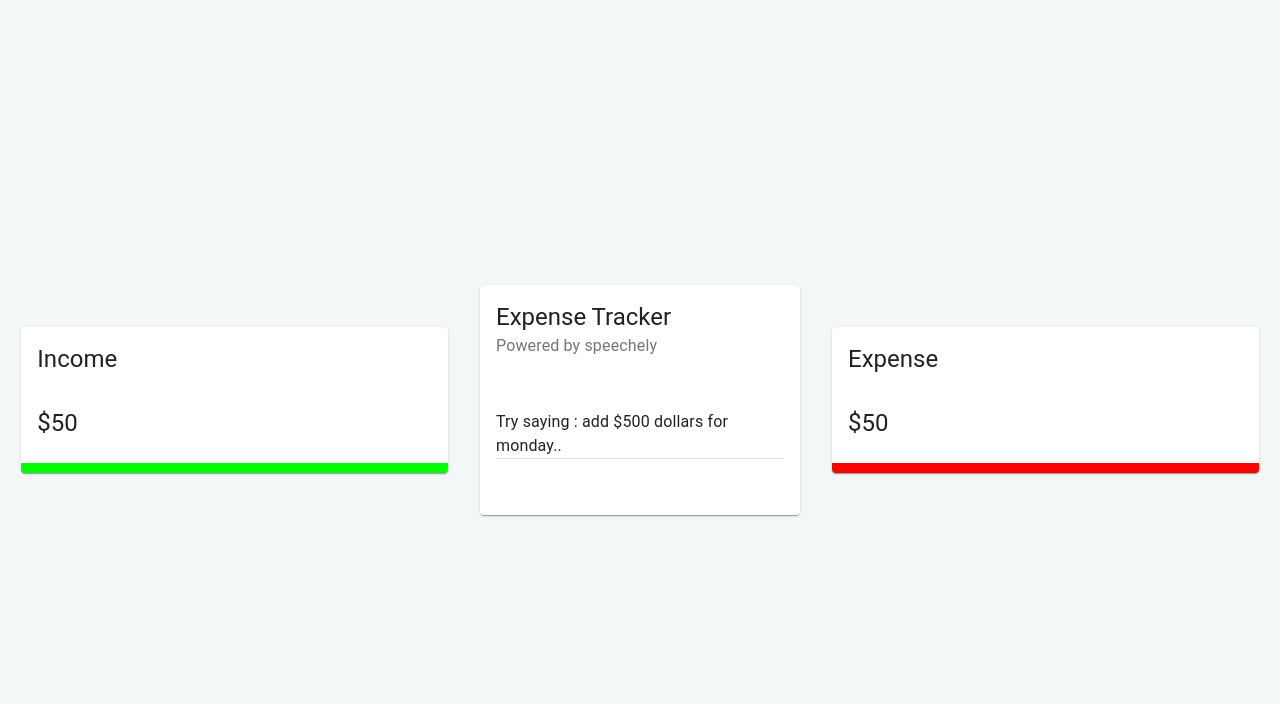
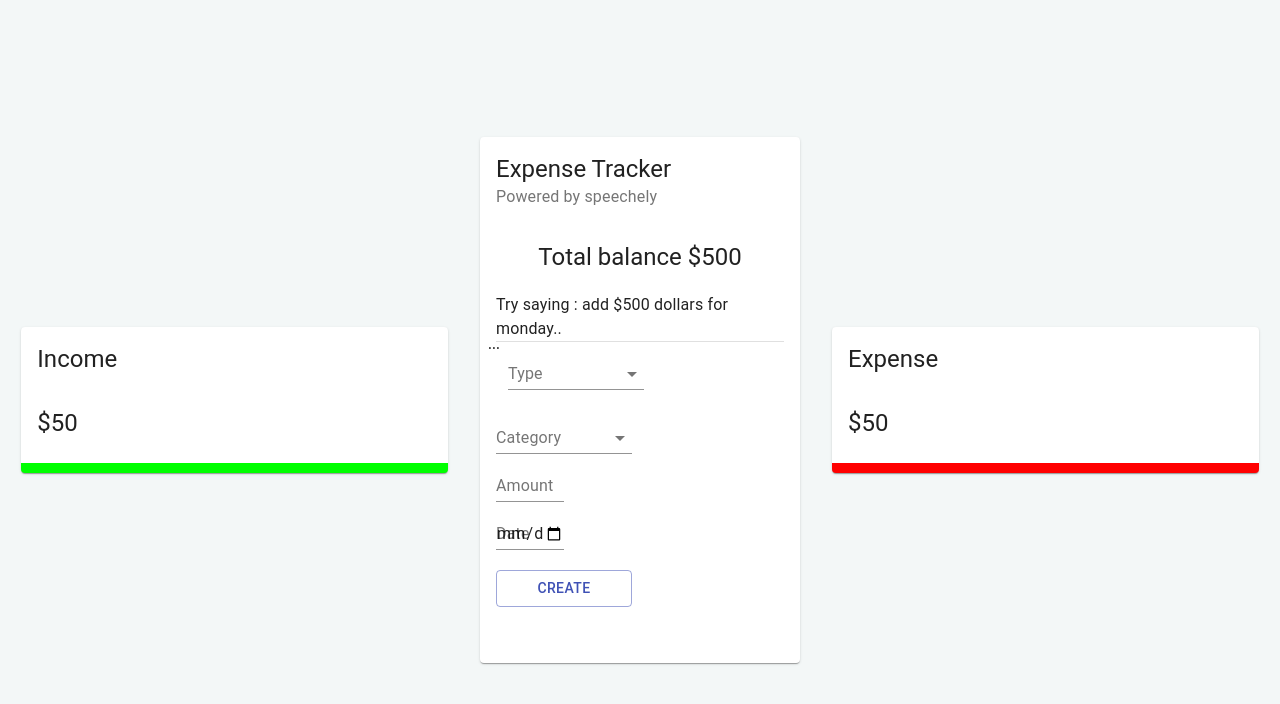
Before and after one commit to falakamin31/expense-tracker, a React (Create React App) app: page / in a window 1280 px wide. Shown: the top 704 px of the page. Built offline with nearby package versions, Linux system fonts and the light colour scheme.

Commit message:
Created Form component structure, bugs fixed

```diff
--- /dev/null
+++ b/src/components/Main/Form/Form.js
@@ -0,0 +1,47 @@
+import React from 'react'
+import { TextField,Typography, Grid, Button, FormControl, InputLabel, Select, MenuItem  } from  '@material-ui/core'
+import useStyles from "./style";
+
+const Form = () => {
+    const classes = useStyles();
+    return (
+       <Grid container spacing={2}>
+           <Grid>
+               <Typography align="center" variant="subtitle2" gutterBottom >...</Typography>
+           </Grid>
+           <Grid item xs={6}>
+               <FormControl fullWidth>
+                   <InputLabel>Type</InputLabel>
+                   <Select>
+                       <MenuItem value="Income">Income</MenuItem>
+                       <MenuItem value="Expense">Expense</MenuItem>
+                   </Select>
+               </FormControl>
+           </Grid>
+
+           <Grid item xs={6}>
+               <FormControl fullWidth>
+                   <InputLabel>Category</InputLabel>
+                   <Select>
+                       <MenuItem value="business">Business</MenuItem>
+                       <MenuItem value="salary">Salary</MenuItem>
+                   </Select>
+               </FormControl>
+
+               <Grid item xs={6}>
+                   <TextField type="number" label="Amount" fullWidth/>
+               </Grid>
+
+               <Grid item xs={6}>
+                   <TextField type="date" label="Date" fullWidth/>
+               </Grid>
+               <Button className={classes.button} variant="outlined" color="primary" fullWidth>Create</Button>
+
+
+           </Grid>
+
+       </Grid>
+    )
+}
+
+export default Form
--- /dev/null
+++ b/src/components/Main/Form/style.js
@@ -0,0 +1,12 @@
+import { makeStyles } from '@material-ui/core/styles';
+
+export default makeStyles(() => ({
+  radioGroup: {
+    display: 'flex',
+    justifyContent: 'center',
+    marginBottom: '-10px',
+  },
+  button: {
+    marginTop: '20px',
+  },
+}));
--- a/src/components/Main/Main.js
+++ b/src/components/Main/Main.js
@@ -2,6 +2,7 @@
 import React from 'react'
 import { Card,CardContent, CardHeader,Typography ,Grid,Divider} from '@material-ui/core'
 import useStyles from './style';
+import Form from './Form/Form';
 
 const Main = () => {
     const classes = useStyles();
@@ -9,7 +10,7 @@
        <Card classname={classes.root}>
            <CardHeader title="Expense Tracker" subheader="Powered by speechely"/>
            <CardContent>
-               <Typography align="center" variant="h5"Total balance $500></Typography>
+               <Typography align="center" variant="h5">Total balance $500</Typography>
 
                <Typography variant="subtitle1" style={{ lineHeight:"1.5em", marginTop:"20px"}}>
                    {/*Info Card */}
@@ -17,7 +18,7 @@
                     </Typography>
 
                     <Divider/>
-                    {/*form */}
+                    <Form/>
 
            </CardContent>
            <CardContent classname={classes.cardContent}>
```
